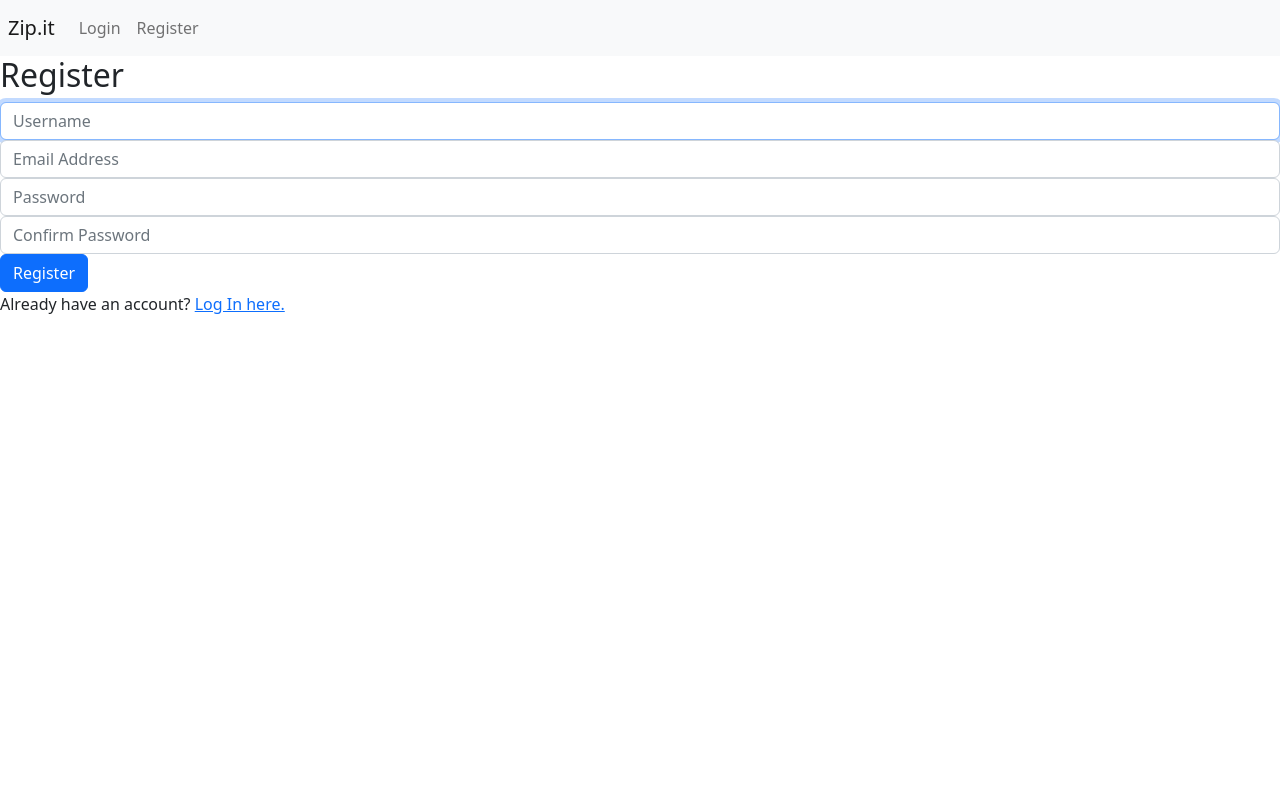
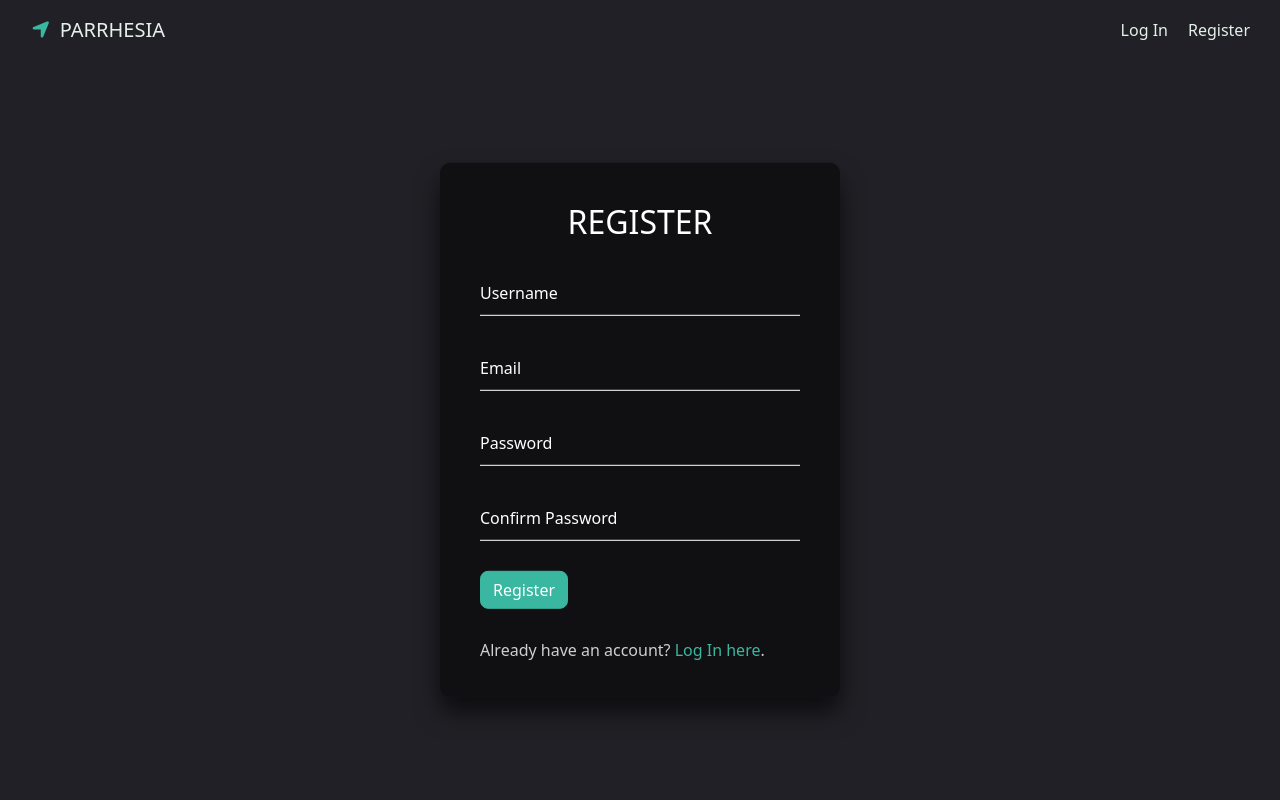
Before and after one commit to uosyph/chat-app, a Django app: page /register in a window 1280 px wide. Run offline with Django 3.2, Linux system fonts and the light colour scheme; some libraries are stand-ins or nearby versions.

Commit message:
index, login, reg, layout

```diff
--- /dev/null
+++ b/parrhesia/static/parrhesia/css/styles.css
@@ -0,0 +1,362 @@
+@import url(https://fonts.googleapis.com/css?family=Quicksand:300,regular,500,600,700);
+@import url(https://fonts.googleapis.com/css?family=Lato:100,100italic,300,300italic,regular,italic,700,700italic,900,900italic);
+@import url(https://fonts.googleapis.com/css?family=Poppins:100,100italic,200,200italic,300,300italic,regular,italic,500,500italic,600,600italic,700,700italic,800,800italic,900,900italic);
+
+* {
+    margin: 0;
+    padding: 0;
+    box-sizing: border-box;
+    color: #e6f0ea;
+}
+
+html {
+    height: 100%;
+}
+
+body {
+    font-family: Quicksand;
+    background-color: #202026 !important;
+    word-break: keep-all;
+    text-decoration: none;
+}
+
+.center {
+    text-align: center;
+}
+
+/* NAVBAR */
+nav {
+    z-index: 10;
+}
+
+.navbar-toggler:focus,
+.navbar-toggler:active,
+.navbar-toggler-icon:focus {
+    outline: none !important;
+    box-shadow: none !important;
+}
+
+#username {
+    font-size: 12px;
+    cursor: default;
+    align-items: center;
+    justify-content: center;
+    vertical-align: middle;
+}
+
+#username b {
+    font-size: 16px;
+}
+
+#username b {
+    color: #3ab7a1 !important;
+}
+
+#username a:hover {
+    color: #e6f0ea !important;
+}
+
+nav a {
+    color: #e6f0ea !important;
+    border: 2px solid transparent;
+    border-radius: 45px;
+    transition: 0.3s ease !important;
+}
+
+nav a:hover {
+    color: #3ab7a1 !important;
+    transition: 0.3s ease !important;
+}
+
+nav i:hover {
+    background: -webkit-gradient(linear, left bottom, right top, from(#6a3ab7), to(#c98181));
+    background-clip: inherit;
+    -webkit-background-clip: text;
+    -webkit-text-fill-color: transparent;
+    transition: 15s ease;
+}
+
+/* FORM */
+.container-box {
+    position: absolute;
+    top: 50%;
+    left: 50%;
+    width: 400px;
+    padding: 40px;
+    transform: translate(-50%, -50%);
+    background: rgba(0, 0, 0, .5);
+    box-sizing: border-box;
+    box-shadow: 0 15px 25px rgba(0, 0, 0, .6);
+    border-radius: 10px;
+}
+
+.container-box h2 {
+    margin: 0 0 30px;
+    padding: 0;
+    color: #fff;
+    text-align: center;
+}
+
+.container-box .form-box {
+    position: relative;
+}
+
+.container-box .form-box input {
+    width: 100%;
+    padding: 10px 0;
+    font-size: 16px;
+    color: #fff;
+    margin-bottom: 30px;
+    border: none;
+    border-bottom: 1px solid #fff;
+    outline: none;
+    background: transparent;
+}
+
+.container-box .form-box label {
+    position: absolute;
+    top: 0;
+    left: 0;
+    padding: 10px 0;
+    font-size: 16px;
+    color: #fff;
+    pointer-events: none;
+    transition: .5s;
+}
+
+.container-box .form-box input:focus ~ label,
+.container-box .form-box input:valid ~ label {
+    top: -20px;
+    left: 0;
+    color: #257383;
+    font-size: 12px;
+}
+
+#submit-btn {
+    color: #fff;
+    background-color: #3ab7a1;
+    border-color: #3ab7a1;
+    transition: 0.3s ease;
+    border-radius: 8px;
+}
+
+#submit-btn:hover {
+    background-color: #257383;
+    border-color: #257383;
+    transition: 0.3s ease;
+}
+
+.reg {
+    color: rgba(255, 255, 255, 0.8);
+    margin-top: 5px;
+    margin-bottom: -5px;
+}
+
+.reg a {
+    color: #3ab7a1;
+    text-decoration: none;
+    transition: 0.3s ease;
+}
+
+.reg a:hover {
+    color: #257383;
+    text-decoration: none;
+    transition: 0.3s ease;
+}
+
+.msg {
+    color: rgba(255, 255, 255, 0.8);
+}
+
+#create-box {
+    margin-top: 35px;
+    width: 700px;
+}
+
+#reg-box {
+    margin-top: 30px;
+}
+
+@media screen and (max-width: 478px) {
+    .container-box {
+        width: 85%;
+    }
+}
+
+/* INDEX */
+.btns {
+    word-spacing: 100px;
+    margin-top: 35px;
+}
+
+@media screen and (max-width: 840px) {
+    #ft-stn {
+        margin-top: 120px !important;
+        margin-inline: 25px;
+    }
+
+    #sec-stn {
+        margin-inline: 25px;
+    }
+
+    .btns {
+        margin-inline: 25px;
+    }
+}
+
+@media screen and (max-width: 560px) {
+    #start-btn {
+        margin-bottom: 25px;
+    }
+}
+
+#start-btn {
+    font-size: 18px;
+    padding-block: 10px;
+    padding-inline: 40px;
+    background-color: #3ab7a1;
+    border: 1px solid #3ab7a1;
+    border-radius: 25px;
+    transition: 0.3s ease;
+}
+
+#start-btn:hover {
+    box-shadow: 18px 11px 47px -10px rgba(0, 0, 0, 5);
+    transition: 0.3s ease;
+}
+
+#start-btn a {
+    color: #fff;
+    transition: 0.3s ease;
+}
+
+#start-btn:hover a {
+    color: #202026 !important;
+    transition: 0.3s ease;
+}
+
+#rdy-btn {
+    font-size: 18px;
+    padding-block: 10px;
+    padding-inline: 40px;
+    border: 1px solid #d3d3d3;
+    border-radius: 25px;
+    transition: 0.3s ease;
+}
+
+#rdy-btn:hover {
+    background-color: #fff;
+    border: 1px solid #fff;
+    box-shadow: 18px 11px 47px -10px rgba(0, 0, 0, 5);
+    transition: 0.3s ease;
+}
+
+#rdy-btn a {
+    color: #fff !important;
+    transition: 0.3s ease;
+}
+
+#rdy-btn:hover a {
+    color: #202026 !important;
+    transition: 0.3s ease;
+}
+
+#wlc {
+    margin-top: 140px;
+}
+
+#wlc b {
+    margin-right: 3px;
+    color: #3d9181;
+}
+
+#con {
+    margin-top: 60px;
+    margin-bottom: 40px;
+    font-size: 16px;
+}
+
+#ft-stn {
+    margin-top: 125px;
+    font-size: 34px;
+    font-weight: 900;
+    letter-spacing: 1px;
+}
+
+#sec-stn {
+    margin-top: 30px;
+    font-size: 18px;
+    letter-spacing: .3px;
+}
+
+/* 401 */
+
+
+
+
+
+
+
+
+
+
+
+
+
+
+
+
+
+
+
+
+/* --------------------------------------------------------- */
+.cat-drop select {
+    padding: 8px;
+    color: #fff;
+    background-color: transparent;
+    border: #3ab7a1 solid 1px;
+    border-radius: 5px;
+    transition: 0.3s ease;
+}
+
+.cat-drop select:hover {
+    color: #3ab7a1;
+    transition: 0.3s ease;
+}
+
+.cat-btn {
+    margin-bottom: -27px;
+}
+
+.graytext {
+    color: lightgray;
+}
+
+.hovermouse:hover {
+    cursor: pointer;
+}
+
+.nobreak {
+    display: inline;
+}
+
+.right {
+    text-align: right;
+}
+
+.bottom {
+    position: sticky;
+    bottom: 0;
+    width: 100%;
+    background-color: white;
+}
+
+#messages {
+    height: 100vh;
+    margin-top: 30px;
+    margin-bottom: 30px;
+    overflow: auto;
+    display: flex;
+    flex-direction: column-reverse;
+}
--- a/parrhesia/static/parrhesia/styles.css
+++ /dev/null
@@ -1,48 +0,0 @@
-.center {
-    text-align: center;
-}
-
-.graytext {
-    color: lightgray;
-}
-
-.hovermouse:hover {
-    cursor: pointer;
-}
-
-.nobreak {
-    display: inline;
-}
-
-.right {
-    text-align: right;
-}
-
-.bottom {
-    position: sticky;
-    bottom: 0;
-    width: 100%;
-    background-color: white;
-}
-
-#messages {
-    height: 100vh;
-    margin-top: 30px;
-    margin-bottom: 30px;
-    overflow: auto;
-    display: flex;
-    flex-direction: column-reverse;
-}
-
-/*#messages {
-    padding-bottom: auto;
-}*/
-
-.navbar {
-    overflow: hidden;
-    background-color: rgb(37, 37, 37);
-    position: sticky; /* Set the navbar to fixed position */
-    top: 0; /* Position the navbar at the top of the page */
-    width: 100%; /* Full width */
-    opacity: 1.0;
-}
--- a/parrhesia/templates/parrhesia/channel.html
+++ b/parrhesia/templates/parrhesia/channel.html
@@ -11,5 +11,5 @@
     </div>
 {% endblock %}
 {% block script %}
-    <script src="{% static 'parrhesia/channel.js' %}"></script>
+    <script src="{% static 'parrhesia/js/channel.js' %}"></script>
 {% endblock %}
--- a/parrhesia/templates/parrhesia/channels.html
+++ b/parrhesia/templates/parrhesia/channels.html
@@ -1,7 +1,7 @@
 {% extends "parrhesia/layout.html" %}
 {% load static %}
 {% block title %}
-    Zip.it
+    Parrhesia
 {% endblock %}
 {% block body %}
     <h1 class="center">Channels</h1>
@@ -15,5 +15,5 @@
     </div>
 {% endblock %}
 {% block script %}
-    <script src="{% static 'parrhesia/channels.js' %}"></script>
+    <script src="{% static 'parrhesia/js/channels.js' %}"></script>
 {% endblock %}
--- a/parrhesia/templates/parrhesia/error.html
+++ b/parrhesia/templates/parrhesia/error.html
@@ -8,5 +8,5 @@
     <h3 class="center">{{ error_discription|safe }}</h3>
 {% endblock %}
 {% block script %}
-    <script src="{% static 'parrhesia/index.js' %}"></script>
+    <script src="{% static 'parrhesia/js/index.js' %}"></script>
 {% endblock %}
--- a/parrhesia/templates/parrhesia/invite.html
+++ b/parrhesia/templates/parrhesia/invite.html
@@ -1,7 +1,7 @@
 {% extends "parrhesia/layout.html" %}
 {% load static %}
 {% block title %}
-    Zip.it
+    Parrhesia
 {% endblock %}
 {% block body %}
     <h1 class="center">Invite</h1>
@@ -19,5 +19,5 @@
     </div>
 {% endblock %}
 {% block script %}
-    <script src="{% static 'parrhesia/invite.js' %}"></script>
+    <script src="{% static 'parrhesia/js/invite.js' %}"></script>
 {% endblock %}
--- a/parrhesia/templates/parrhesia/invites.html
+++ b/parrhesia/templates/parrhesia/invites.html
@@ -1,12 +1,12 @@
 {% extends "parrhesia/layout.html" %}
 {% load static %}
 {% block title %}
-    Zip.it
+    Parrhesia
 {% endblock %}
 {% block body %}
     <h1 class="center">Invites</h1>
     <div id="invites"></div>
 {% endblock %}
 {% block script %}
-    <script src="{% static 'parrhesia/invites.js' %}"></script>
+    <script src="{% static 'parrhesia/js/invites.js' %}"></script>
 {% endblock %}
--- a/parrhesia/templates/parrhesia/layout.html
+++ b/parrhesia/templates/parrhesia/layout.html
@@ -1,48 +1,73 @@
 {% load static %}
+
 <!DOCTYPE html>
 <html>
 <head>
-        <!-- CSS only -->
-        <link href="https://cdn.jsdelivr.net/npm/bootstrap@5.2.0/dist/css/bootstrap.min.css" rel="stylesheet" integrity="sha384-gH2yIJqKdNHPEq0n4Mqa/HGKIhSkIHeL5AyhkYV8i59U5AR6csBvApHHNl/vI1Bx" crossorigin="anonymous">
-        <link href="{% static 'parrhesia/styles.css' %}" rel="stylesheet">
-        <link rel="icon" href="https://c.tenor.com/MOFgo9TANs0AAAAi/zipper-mouth-face-people.gif">
+    <meta name="viewport" content="width=device-width, initial-scale=1.0">
+    <title>{% block title %}Parrhesia{% endblock %}</title>
+    <link rel="shortcut icon" href="{% static 'parrhesia/images/favicon.ico' %}" type="image/x-icon">
+    <link rel="stylesheet" href="{% static 'parrhesia/css/styles.css' %}">
+    <link rel="stylesheet" href="https://cdnjs.cloudflare.com/ajax/libs/font-awesome/5.15.4/css/all.min.css">
+    <link rel="stylesheet" href="https://cdn.jsdelivr.net/npm/bootstrap@5.2.0/dist/css/bootstrap.min.css"
+        integrity="sha384-gH2yIJqKdNHPEq0n4Mqa/HGKIhSkIHeL5AyhkYV8i59U5AR6csBvApHHNl/vI1Bx" crossorigin="anonymous">
+    <script src="https://kit.fontawesome.com/ee1e4d6724.js" crossorigin="anonymous"></script>
+    <script src="https://code.jquery.com/jquery-3.4.1.slim.min.js"
+        integrity="sha384-J6qa4849blE2+poT4WnyKhv5vZF5SrPo0iEjwBvKU7imGFAV0wwj1yYfoRSJoZ+n"
+        crossorigin="anonymous"></script>
+    <script src="https://cdn.jsdelivr.net/npm/popper.js@1.16.0/dist/umd/popper.min.js"
+        integrity="sha384-Q6E9RHvbIyZFJoft+2mJbHaEWldlvI9IOYy5n3zV9zzTtmI3UksdQRVvoxMfooAo"
+        crossorigin="anonymous"></script>
+    <script src="https://stackpath.bootstrapcdn.com/bootstrap/4.4.1/js/bootstrap.min.js"
+        integrity="sha384-wfSDF2E50Y2D1uUdj0O3uMBJnjuUD4Ih7YwaYd1iqfktj0Uod8GCExl3Og8ifwB6"
+        crossorigin="anonymous"></script>
     {% block script %}
     {% endblock %}
 </head>
-    <title>
-        {% block title %}
-        {% endblock %}
-    </title>
 <body>
     <div id="alerts">
     </div>
-    <nav class="navbar navbar-expand-lg navbar-light bg-light nav">
-        <a href='/' class="navbar-brand ms-2" href="#">Zip.it</a>
-        <div>
-          <ul class="navbar-nav ms-auto">
-                <!--li class="nav-item">
-                    <a class="nav-link" href=""><strong>{{ user.username }}</strong></a>
-                </li-->
+
+    <nav class="navbar navbar-expand-lg navbar-light">
+        <a class="navbar-brand" href="/" style="color: #e6f0ea; margin-left: 30px;">
+            <i class="fas fa-location-arrow pr-1" style="color: #3ab7a1; margin-right: 5px;"></i>
+            PARRHESIA
+        </a>
+
+        <button class="navbar-toggler" type="button" data-toggle="collapse" data-target="#navbarSupportedContent"
+            aria-controls="navbarSupportedContent" aria-expanded="false" aria-label="Toggle navigation"
+            style="border-color: transparent; outline: none; margin-right: 20px;">
+            <i class="fas fa-bars" style="color: #e6f0ea; font-size: 24px;"></i>
+        </button>
+
+        <div class="collapse navbar-collapse" id="navbarSupportedContent"
+            style="justify-content: end; margin-right: 20px;">
+            <ul class="navbar-nav ml-auto" style="text-align: center;">
                 {% if user.is_authenticated %}
-            <li class="nav-item">
-                <a class="nav-link" href="/"><strong>{{ user.username }}</strong></a>
-            </li>
                 <li class="nav-item">
                     <a class="nav-link" href="/channels">Channels</a>
                 </li>
+
                 <li class="nav-item">
                     <a class="nav-link" href="/invites">Invites</a>
                 </li>
+
                 <li class="nav-item">
                     <a class="nav-link" href="/invite">Invite</a>
                 </li>
+
+                <li class="nav-item" id="username">
+                    <a class="nav-link">Signed in as &nbsp;<b>{{ user.username }}</b></a>
+                </li>
+
                 <li class="nav-item">
                     <a class="nav-link" href="/logout">Log Out</a>
                 </li>
+
                 {% else %}
                 <li class="nav-item">
-                <a class="nav-link" href="/login">Login</a>
+                    <a class="nav-link" href="/login">Log In</a>
                 </li>
+
                 <li class="nav-item">
                     <a class="nav-link" href="/register">Register</a>
                 </li>
@@ -50,6 +75,7 @@
             </ul>
         </div>
     </nav>
+
     {% block body %}
     {% endblock %}
 </body>
--- a/parrhesia/templates/parrhesia/register.html
+++ b/parrhesia/templates/parrhesia/register.html
@@ -1,34 +1,42 @@
 {% extends "parrhesia/layout.html" %}
 
-{% block title %}
-    Zip.it
-{% endblock %}
-
 {% block body %}
-
-    <h2>Register</h2>
+<div class="container-box" id="reg-box">
+    <h2>REGISTER</h2>
 
     {% if message %}
-        <div>{{ message }}</div>
+    <div class="msg">{{ message }}</div>
+    <hr>
     {% endif %}
 
     <form action="{% url 'register' %}" method="post">
         {% csrf_token %}
-        <div class="form-group">
-            <input class="form-control" autofocus type="text" name="username" placeholder="Username">
+        <div class="form-box">
+            <input required type="text" name="username">
+            <label for="username">Username</label>
         </div>
-        <div class="form-group">
-            <input class="form-control" type="email" name="email" placeholder="Email Address">
+
+        <div class="form-box">
+            <input required type="text" name="email">
+            <label for="email">Email</label>
         </div>
-        <div class="form-group">
-            <input class="form-control" type="password" name="password" placeholder="Password">
+
+        <div class="form-box">
+            <input required type="password" name="password">
+            <label for="password">Password</label>
         </div>
-        <div class="form-group">
-            <input class="form-control" type="password" name="confirmation" placeholder="Confirm Password">
+
+        <div class="form-box">
+            <input required type="password" name="confirmation">
+            <label for="confirmation">Confirm Password</label>
         </div>
-        <input class="btn btn-primary" type="submit" value="Register">
+
+        <input class="btn" id="submit-btn" type="submit" value="Register">
     </form>
 
-    Already have an account? <a href="{% url 'login' %}">Log In here.</a>
-
+    <br>
+    <div class="reg">
+        Already have an account? <a href="{% url 'login' %}">Log In here</a>.
+    </div>
+</div>
 {% endblock %}
```
Also changed, not shown: parrhesia/templates/parrhesia/index.html (+41 -13 lines), parrhesia/templates/parrhesia/login.html (+18 -14 lines), parrhesia/static/parrhesia/images/favicon.ico (added), parrhesia/static/parrhesia/images/logo.svg (added), parrhesia/static/parrhesia/js/channel.js (renamed from parrhesia/static/parrhesia/channel.js), parrhesia/static/parrhesia/js/channels.js (renamed from parrhesia/static/parrhesia/channels.js), parrhesia/static/parrhesia/js/index.js (added), parrhesia/static/parrhesia/js/invite.js (renamed from parrhesia/static/parrhesia/invite.js), parrhesia/static/parrhesia/js/invites.js (renamed from parrhesia/static/parrhesia/invites.js), parrhesia/static/parrhesia/scss/styles.scss (added). Lines whose indentation alone changed are shown as unchanged.
